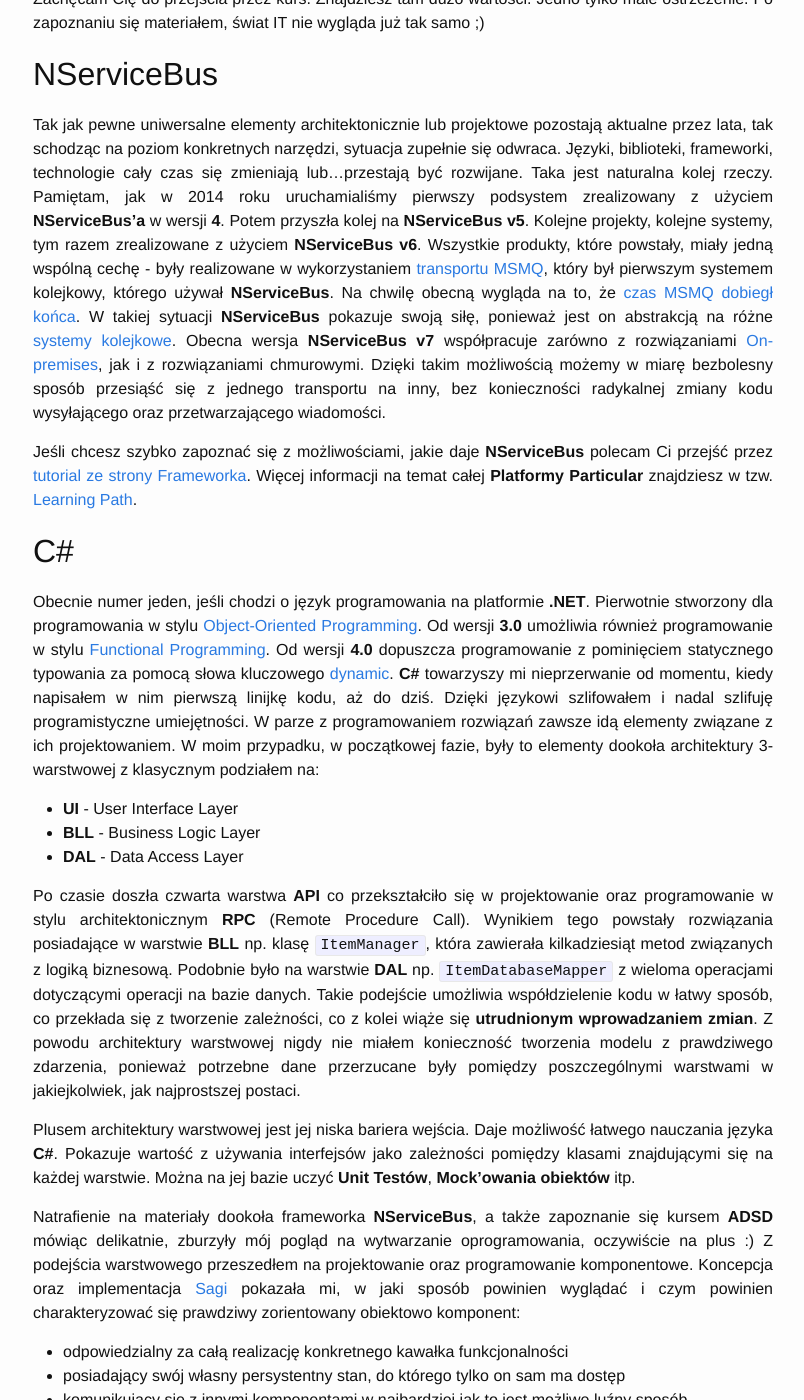
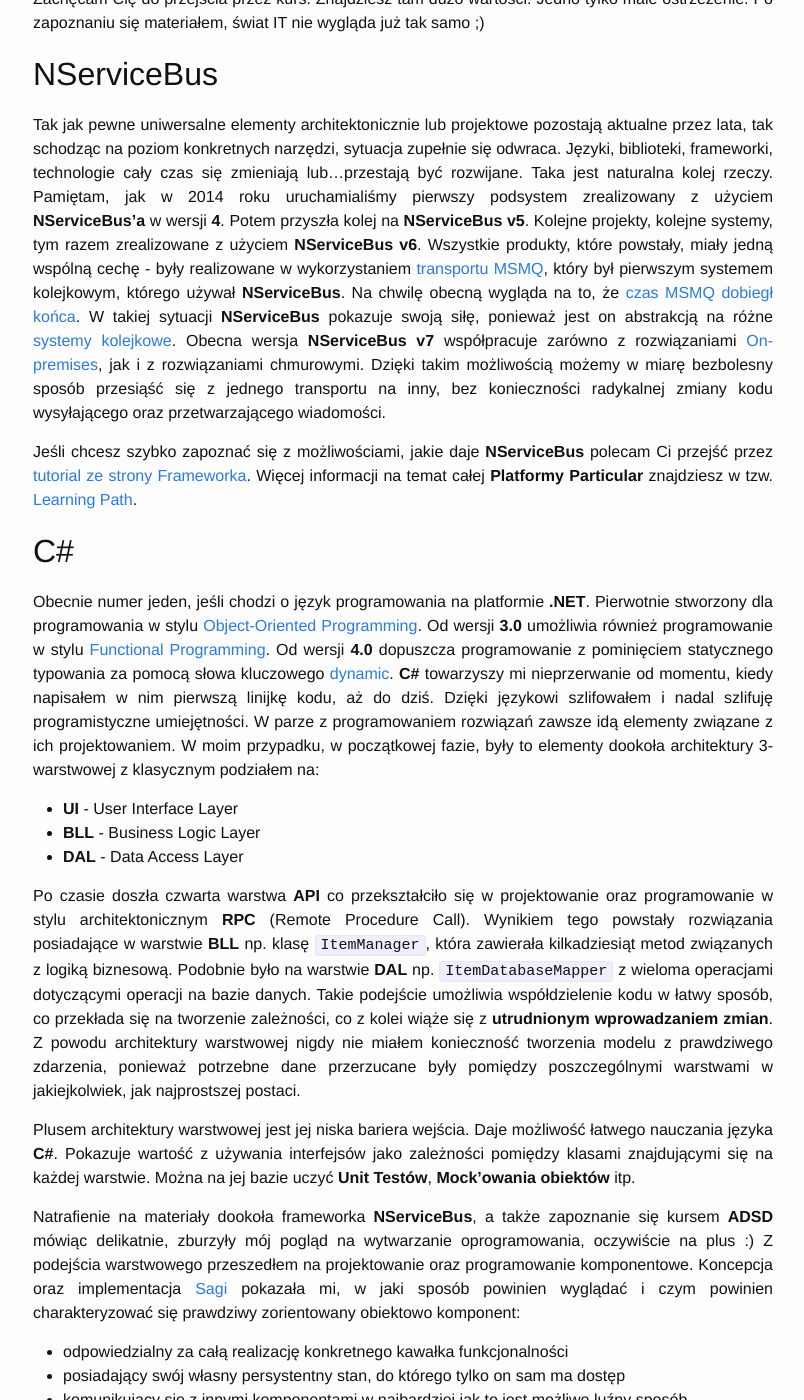
Before and after one commit to mikedevbo/mikedevbo.github.io, a Jekyll site: the page built from _posts/2020-04-13-adsd-nservicebus-csharp-fsharp-perfect-quartet.md, in a window 1280 px wide and 1400 px high, scrolled down 786 px. Shown: the whole window, without its empty margins (237-1041 px from the left). Built offline with Jekyll 4.4.1, drawn with Linux system fonts in a browser that asks for light colours.

Commit message:
fix grammar

```diff
--- a/_posts/2020-04-13-adsd-nservicebus-csharp-fsharp-perfect-quartet.md
+++ b/_posts/2020-04-13-adsd-nservicebus-csharp-fsharp-perfect-quartet.md
@@ -22,7 +22,7 @@ Zachęcam Cię do przejścia przez kurs. Znajdziesz tam dużo wartości. Jedno t
 
 ## NServiceBus
 
-Tak jak pewne uniwersalne elementy architektonicznie lub projektowe pozostają aktualne przez lata, tak schodząc na poziom konkretnych narzędzi, sytuacja zupełnie się odwraca. Języki, biblioteki, frameworki, technologie cały czas się zmieniają lub...przestają być rozwijane. Taka jest naturalna kolej rzeczy. Pamiętam, jak w 2014 roku uruchamialiśmy pierwszy podsystem zrealizowany z użyciem **NServiceBus'a** w wersji **4**. Potem przyszła kolej na **NServiceBus v5**. Kolejne projekty, kolejne systemy, tym razem zrealizowane z użyciem **NServiceBus v6**. Wszystkie produkty, które powstały, miały jedną wspólną cechę - były realizowane w wykorzystaniem [transportu MSMQ][5], który był pierwszym systemem kolejkowy, którego używał **NServiceBus**. Na chwilę obecną wygląda na to, że [czas MSMQ dobiegł końca][6]. W takiej sytuacji **NServiceBus** pokazuje swoją siłę, ponieważ jest on abstrakcją na różne [systemy kolejkowe][7]. Obecna wersja **NServiceBus v7** współpracuje zarówno z rozwiązaniami [On-premises][8], jak i z rozwiązaniami chmurowymi. Dzięki takim możliwością możemy w miarę bezbolesny sposób przesiąść się z jednego transportu na inny, bez konieczności radykalnej zmiany kodu wysyłającego oraz przetwarzającego wiadomości.
+Tak jak pewne uniwersalne elementy architektonicznie lub projektowe pozostają aktualne przez lata, tak schodząc na poziom konkretnych narzędzi, sytuacja zupełnie się odwraca. Języki, biblioteki, frameworki, technologie cały czas się zmieniają lub...przestają być rozwijane. Taka jest naturalna kolej rzeczy. Pamiętam, jak w 2014 roku uruchamialiśmy pierwszy podsystem zrealizowany z użyciem **NServiceBus'a** w wersji **4**. Potem przyszła kolej na **NServiceBus v5**. Kolejne projekty, kolejne systemy, tym razem zrealizowane z użyciem **NServiceBus v6**. Wszystkie produkty, które powstały, miały jedną wspólną cechę - były realizowane w wykorzystaniem [transportu MSMQ][5], który był pierwszym systemem kolejkowym, którego używał **NServiceBus**. Na chwilę obecną wygląda na to, że [czas MSMQ dobiegł końca][6]. W takiej sytuacji **NServiceBus** pokazuje swoją siłę, ponieważ jest on abstrakcją na różne [systemy kolejkowe][7]. Obecna wersja **NServiceBus v7** współpracuje zarówno z rozwiązaniami [On-premises][8], jak i z rozwiązaniami chmurowymi. Dzięki takim możliwością możemy w miarę bezbolesny sposób przesiąść się z jednego transportu na inny, bez konieczności radykalnej zmiany kodu wysyłającego oraz przetwarzającego wiadomości.
 
 Jeśli chcesz szybko zapoznać się z możliwościami, jakie daje **NServiceBus** polecam Ci przejść przez [tutorial ze strony Frameworka][10]. Więcej informacji na temat całej **Platformy Particular** znajdziesz w tzw. [Learning Path][11].
 
@@ -34,7 +34,7 @@ Obecnie numer jeden, jeśli chodzi o język programowania na platformie **.NET**
 * **BLL** - Business Logic Layer
 * **DAL** - Data Access Layer
 
-Po czasie doszła czwarta warstwa **API** co przekształciło się w projektowanie oraz programowanie w stylu architektonicznym **RPC** (Remote Procedure Call). Wynikiem tego powstały rozwiązania posiadające w warstwie **BLL** np. klasę `ItemManager`, która zawierała kilkadziesiąt metod związanych z logiką biznesową. Podobnie było na warstwie **DAL** np. `ItemDatabaseMapper` z wieloma operacjami dotyczącymi operacji na bazie danych. Takie podejście umożliwia współdzielenie kodu w łatwy sposób, co przekłada się z tworzenie zależności, co z kolei wiąże się **utrudnionym wprowadzaniem zmian**. Z powodu architektury warstwowej nigdy nie miałem konieczność tworzenia modelu z prawdziwego zdarzenia, ponieważ potrzebne dane przerzucane były pomiędzy poszczególnymi warstwami w jakiejkolwiek, jak najprostszej postaci.
+Po czasie doszła czwarta warstwa **API** co przekształciło się w projektowanie oraz programowanie w stylu architektonicznym **RPC** (Remote Procedure Call). Wynikiem tego powstały rozwiązania posiadające w warstwie **BLL** np. klasę `ItemManager`, która zawierała kilkadziesiąt metod związanych z logiką biznesową. Podobnie było na warstwie **DAL** np. `ItemDatabaseMapper` z wieloma operacjami dotyczącymi operacji na bazie danych. Takie podejście umożliwia współdzielenie kodu w łatwy sposób, co przekłada się na tworzenie zależności, co z kolei wiąże się z **utrudnionym wprowadzaniem zmian**. Z powodu architektury warstwowej nigdy nie miałem konieczność tworzenia modelu z prawdziwego zdarzenia, ponieważ potrzebne dane przerzucane były pomiędzy poszczególnymi warstwami w jakiejkolwiek, jak najprostszej postaci.
 
 Plusem architektury warstwowej jest jej niska bariera wejścia. Daje możliwość łatwego nauczania języka **C#**. Pokazuje wartość z używania interfejsów jako zależności pomiędzy klasami znajdującymi się na każdej warstwie. Można na jej bazie uczyć **Unit Testów**, **Mock'owania obiektów** itp.
 
```
Also changed, not shown: _posts/2017-04-29-wytwarzanie_oprogramowania_IV.md (+1 -1 lines).
